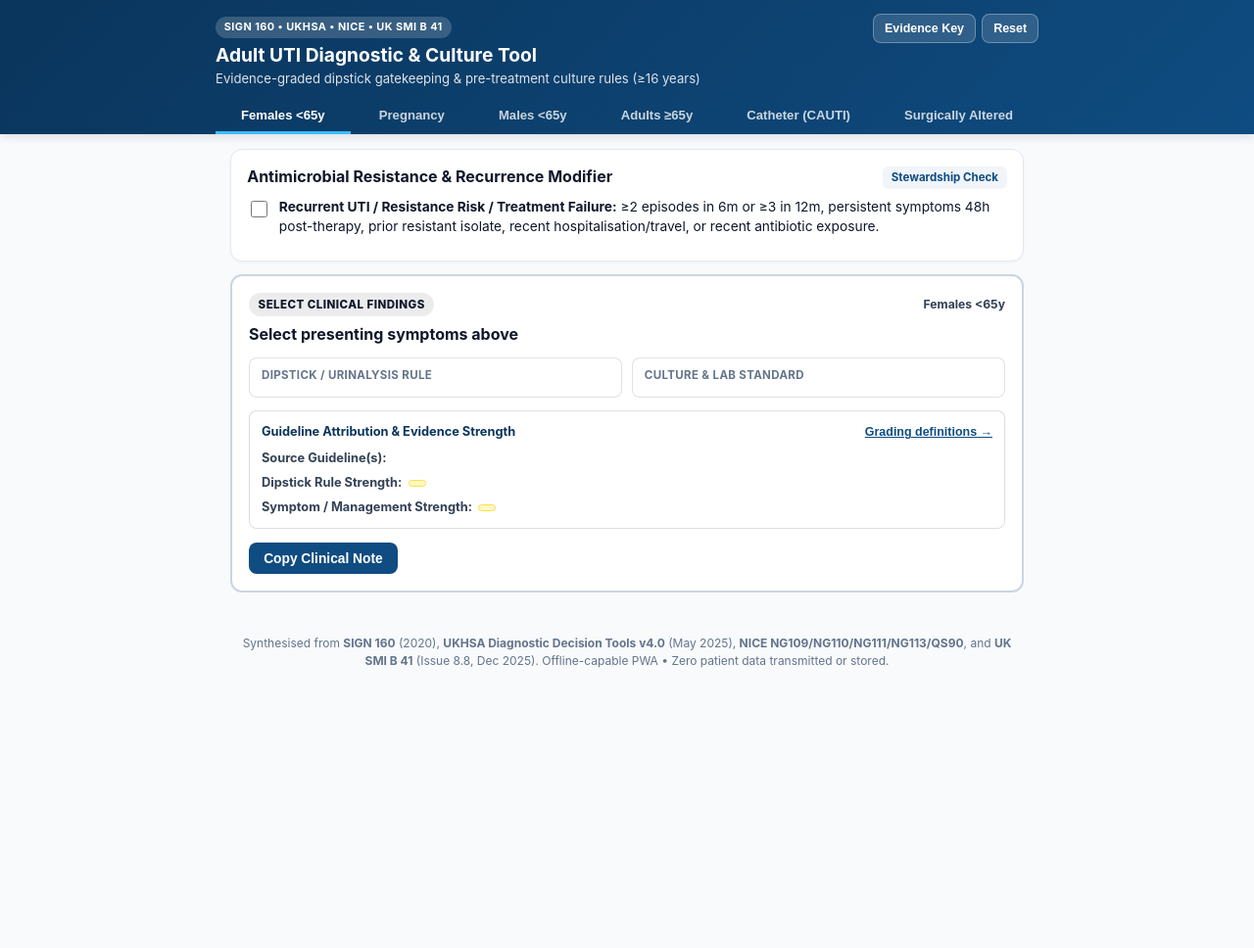
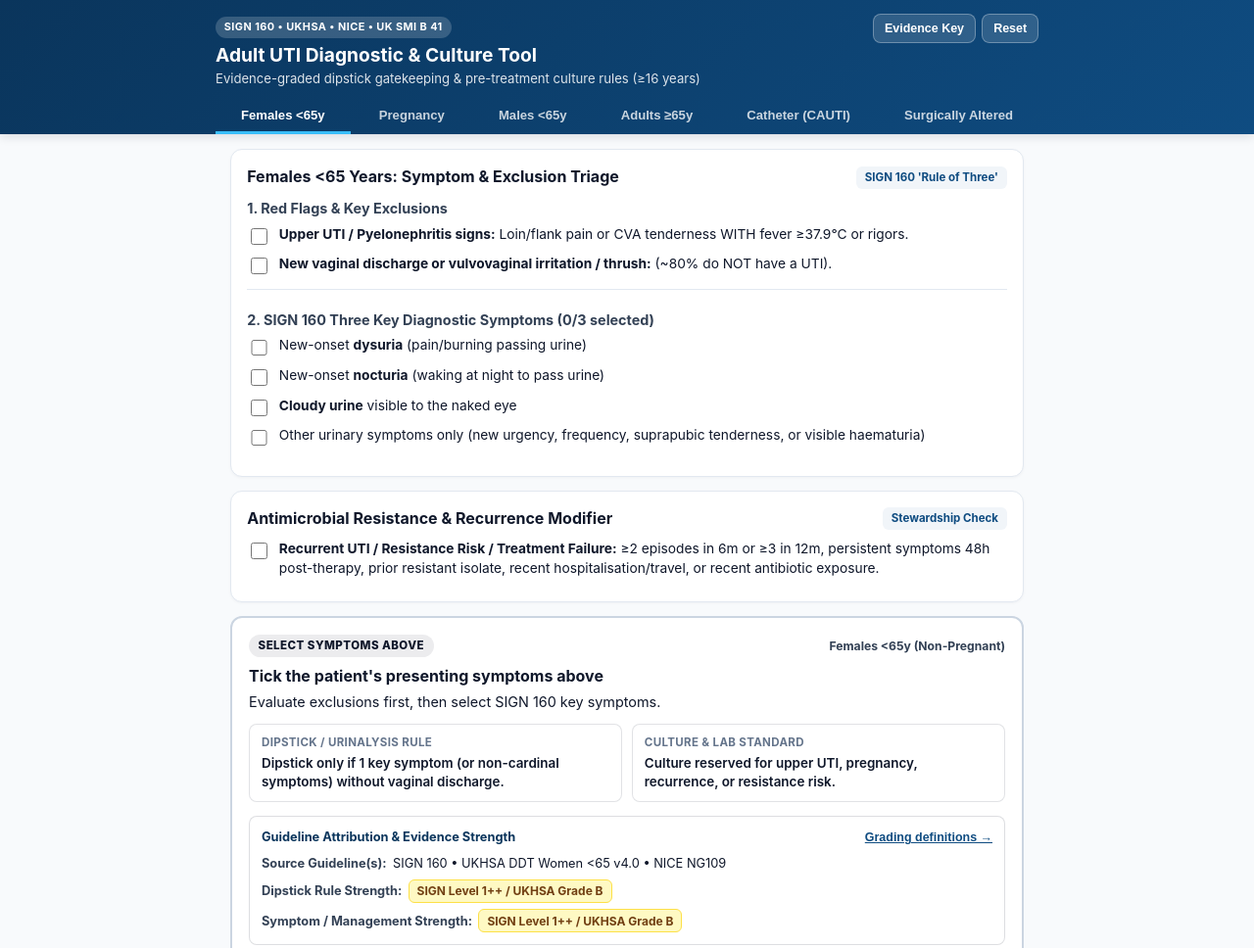
Before and after one commit to ualtmeyer1-hub/Adult-UTI-CDT, a plain HTML site: page index.html in a window 1280 px wide. Shown: the top 968 px of the page at 98% size. Before the commit the page ends 800 px from the top, so only its background shows below. Drawn offline with Linux system fonts and the light colour scheme.

Commit message:
Add files via upload

```diff
--- a/app.js
+++ b/app.js
@@ -13,7 +13,6 @@
   const state = {
     cohort: "fem_u65",
     resistanceRisk: false,
-    // Females <65
     femDischarge: false,
     femUpper: false,
     femDysuria: false,
@@ -22,26 +21,21 @@
     femOther: false,
     femLe: "neg",
     femNitrite: "neg",
-    // Pregnancy
     pregMode: "symp_lower",
-    // Males <65
     maleSti: false,
     maleProstatitis: false,
     maleUpper: false,
     maleLower: false,
     maleLe: "neg",
     maleNitrite: "neg",
-    // Older adults >=65
     oldUpper: false,
     oldDysuria: false,
     oldLocalCount: [],
     oldDeliriumOnly: false,
     oldDarkSmellyOnly: false,
-    // CAUTI
     cautiUpper: false,
     cautiLocal: false,
     cautiOver7d: true,
-    // Surgically altered
     surgType: "conduit",
     surgSymp: false
   };
@@ -234,7 +228,7 @@
 
           <div class="section-divider">
             <h3>Other Localised Urinary Signs (${state.oldLocalCount.length} selected — &ge;2 required if no dysuria)</h3>
-            ${localItems.map((item, idx) => `
+            ${localItems.map((item) => `
               <label class="checkbox-row">
                 <input type="checkbox" class="old-local-cb" value="${item}" ${state.oldLocalCount.includes(item) ? "checked" : ""} />
                 <span>${item}</span>
@@ -834,15 +828,13 @@
       `• Dipstick Rule: ${dipRule}`,
       `• Culture Rule: ${cultureRule}`,
       actions.length ? `• Plan: ${actions.join(" ")}` : ""
-    ].filter(Boolean).join("
-");
+    ].filter(Boolean).join("\n");
 
     els.verdictNotePreview.textContent = noteLines;
     els.verdictNotePreview.classList.remove("hidden");
     els.copyFeedback.textContent = "";
   }
 
-  // Cohort tab switching
   document.querySelectorAll(".cohort-btn").forEach((btn) => {
     btn.addEventListener("click", () => {
       state.cohort = btn.dataset.cohort;
@@ -856,13 +848,11 @@
     });
   });
 
-  // Global resistance checkbox
   els.resistanceRiskCheck.addEventListener("change", (e) => {
     state.resistanceRisk = e.target.checked;
     evaluate();
   });
 
-  // Modal controls
   const openModal = () => els.gradeModal.classList.remove("hidden");
   const closeModal = () => els.gradeModal.classList.add("hidden");
   els.gradeKeyBtn.addEventListener("click", openModal);
@@ -872,7 +862,6 @@
     if (e.target === els.gradeModal) closeModal();
   });
 
-  // Copy clinical note
   els.copyNoteBtn.addEventListener("click", async () => {
     const text = els.verdictNotePreview.textContent;
     if (!text) return;
@@ -890,7 +879,6 @@
     }
   });
 
-  // Reset
   els.resetBtn.addEventListener("click", () => {
     state.resistanceRisk = false;
     state.femDischarge = false;
@@ -924,7 +912,6 @@
     evaluate();
   });
 
-  // Service worker registration
   if ("serviceWorker" in navigator) {
     window.addEventListener("load", () => {
       navigator.serviceWorker.register("./sw.js").catch(() => {});
--- a/index.html
+++ b/index.html
@@ -19,7 +19,7 @@
     <div class="header-inner">
       <div class="title-row">
         <div>
-          <span class="badge-pill">SIGN 160 • UKHSA • NICE • UK SMI B 41</span>
+          <span class="badge-pill">SIGN 160 &bull; UKHSA &bull; NICE &bull; UK SMI B 41</span>
           <h1>Adult UTI Diagnostic &amp; Culture Tool</h1>
           <p class="subtitle">Evidence-graded dipstick gatekeeping &amp; pre-treatment culture rules (&ge;16 years)</p>
         </div>
@@ -41,8 +41,43 @@
   </header>
 
   <main class="container">
-    <!-- Dynamic Cohort Form Container -->
-    <div id="cohortContainer"></div>
+    <!-- Dynamic Cohort Form Container (pre-populated fallback included) -->
+    <div id="cohortContainer">
+      <div class="card">
+        <div class="card-header-row">
+          <h2>Females &lt;65 Years: Symptom &amp; Exclusion Triage</h2>
+          <span class="rec-tag">SIGN 160 'Rule of Three'</span>
+        </div>
+        <h3>1. Red Flags &amp; Key Exclusions</h3>
+        <label class="checkbox-row">
+          <input type="checkbox" id="femUpper" />
+          <span><strong>Upper UTI / Pyelonephritis signs:</strong> Loin/flank pain or CVA tenderness WITH fever &ge;37.9&deg;C or rigors.</span>
+        </label>
+        <label class="checkbox-row">
+          <input type="checkbox" id="femDischarge" />
+          <span><strong>New vaginal discharge or vulvovaginal irritation / thrush:</strong> (~80% do NOT have a UTI).</span>
+        </label>
+        <div class="section-divider">
+          <h3>2. SIGN 160 Three Key Diagnostic Symptoms (0/3 selected)</h3>
+          <label class="checkbox-row">
+            <input type="checkbox" id="femDysuria" />
+            <span>New-onset <strong>dysuria</strong> (pain/burning passing urine)</span>
+          </label>
+          <label class="checkbox-row">
+            <input type="checkbox" id="femNocturia" />
+            <span>New-onset <strong>nocturia</strong> (waking at night to pass urine)</span>
+          </label>
+          <label class="checkbox-row">
+            <input type="checkbox" id="femCloudy" />
+            <span><strong>Cloudy urine</strong> visible to the naked eye</span>
+          </label>
+          <label class="checkbox-row">
+            <input type="checkbox" id="femOther" />
+            <span>Other urinary symptoms only (new urgency, frequency, suprapubic tenderness, or visible haematuria)</span>
+          </label>
+        </div>
+      </div>
+    </div>
 
     <!-- Universal Resistance / Recurrence Modifier -->
     <div class="card modifier-card">
@@ -60,19 +95,19 @@
     <div id="verdictCard" class="verdict-card verdict-neutral" aria-live="polite">
       <div class="verdict-top">
         <span id="verdictSeverity" class="verdict-pill">SELECT CLINICAL FINDINGS</span>
-        <span id="verdictCohortBadge" class="verdict-cite">Females &lt;65y</span>
+        <span id="verdictCohortBadge" class="verdict-cite">Females &lt;65y (Non-Pregnant)</span>
       </div>
-      <h2 id="verdictTitle">Select presenting symptoms above</h2>
-      <p id="verdictSummary" class="verdict-summary"></p>
+      <h2 id="verdictTitle">Tick the patient's presenting symptoms above</h2>
+      <p id="verdictSummary" class="verdict-summary">Evaluate exclusions first, then select SIGN 160 key symptoms.</p>
 
       <div class="rule-boxes">
         <div class="rule-box">
           <div class="rule-box-label">Dipstick / Urinalysis Rule</div>
-          <div id="verdictDipstick" class="rule-box-val"></div>
+          <div id="verdictDipstick" class="rule-box-val">Dipstick only if 1 key symptom (or non-cardinal symptoms) without vaginal discharge.</div>
         </div>
         <div class="rule-box">
           <div class="rule-box-label">Culture &amp; Lab Standard</div>
-          <div id="verdictCulture" class="rule-box-val"></div>
+          <div id="verdictCulture" class="rule-box-val">Culture reserved for upper UTI, pregnancy, recurrence, or resistance risk.</div>
         </div>
       </div>
 
@@ -87,15 +122,15 @@
         <div class="evidence-grid">
           <div class="ev-item">
             <span class="ev-label">Source Guideline(s):</span>
-            <span id="evSources" class="ev-val"></span>
+            <span id="evSources" class="ev-val">SIGN 160 &bull; UKHSA DDT Women &lt;65 v4.0 &bull; NICE NG109</span>
           </div>
           <div class="ev-item">
             <span class="ev-label">Dipstick Rule Strength:</span>
-            <span id="evDipGrade" class="ev-badge"></span>
+            <span id="evDipGrade" class="ev-badge">SIGN Level 1++ / UKHSA Grade B</span>
           </div>
           <div class="ev-item">
             <span class="ev-label">Symptom / Management Strength:</span>
-            <span id="evClinGrade" class="ev-badge"></span>
+            <span id="evClinGrade" class="ev-badge">SIGN Level 1++ / UKHSA Grade B</span>
           </div>
         </div>
       </div>
--- a/sw.js
+++ b/sw.js
@@ -1,4 +1,4 @@
-const CACHE_NAME = "adult-uti-tool-v1";
+const CACHE_NAME = "adult-uti-tool-v2";
 const ASSETS = [
   "./",
   "./index.html",
```
